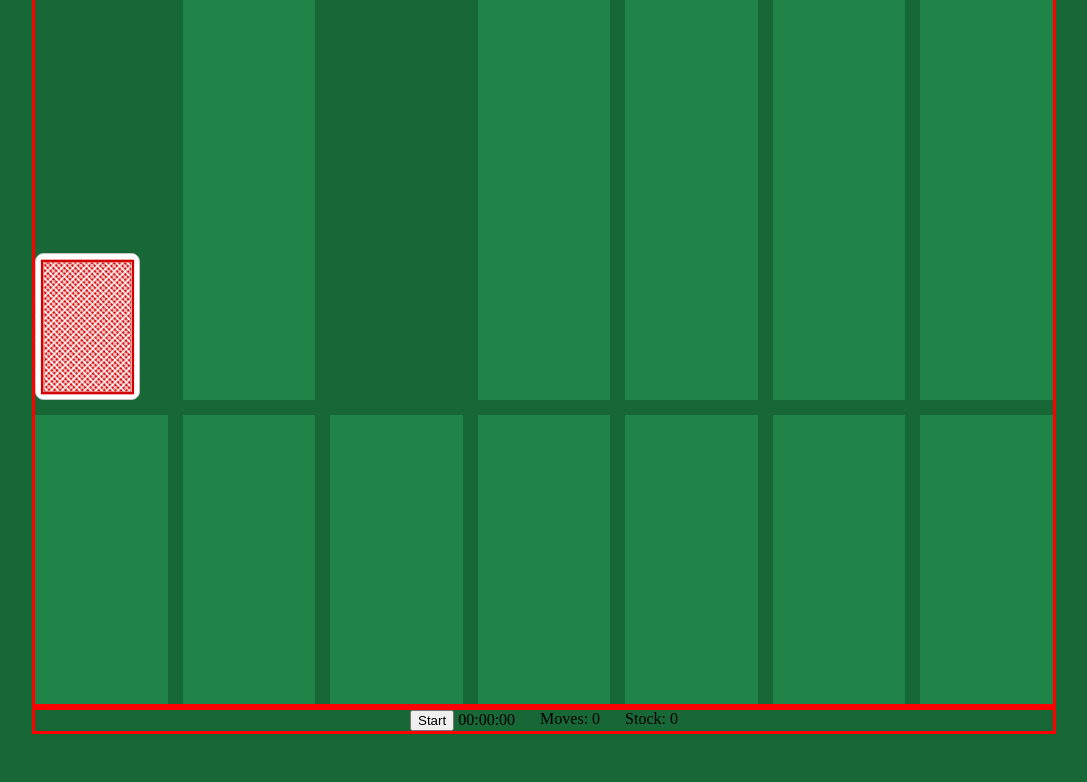
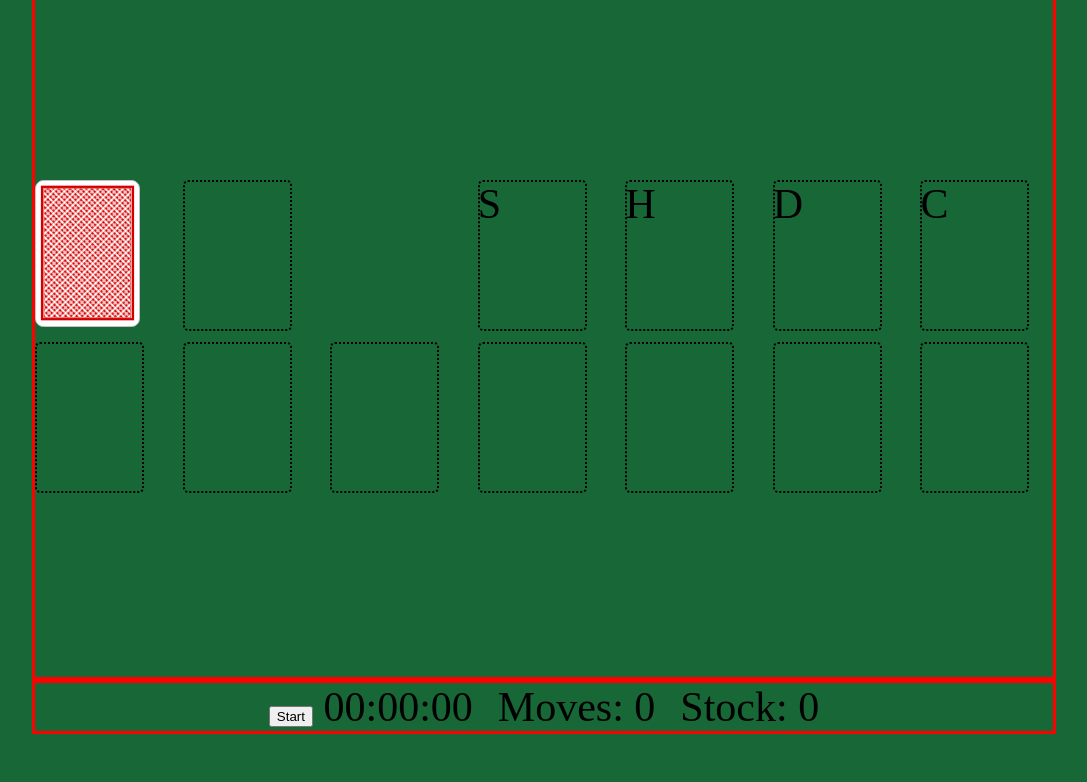
Before and after one commit to benorloff/minesweeper, a plain HTML site: page index.html in a window 1280 px wide. Shown: the part 114-896 px from the top of the page, without its empty margins (104-1191 px from the left). Drawn offline with Linux system fonts and the light colour scheme.

Commit message:
CSS styling work

```diff
--- a/css/style.css
+++ b/css/style.css
@@ -12,6 +12,7 @@ body {
     width: 80vw;
     padding: 5vh 10vw 5vh 10vw;
     background-color: var(--dark-green);
+    font-size: 42px;
     /* padding: auto 15% auto 15%; */
 }
 
@@ -64,9 +65,20 @@ body {
 .pile {
     display: block;
     position: relative;
-    background-color: var(--light-green) !important;
+    /* background-color: var(--light-green) !important; */
+    width: 2.5em;
+    height: 3.5em;
+}
+
+.pile::after {
+    content: '';
+    position: absolute;
+    top: 0;
+    left: 0;
     width: 100%;
     height: 100%;
+    border: 2px dotted black;
+    border-radius: 5px;
 }
 
 /* Assign grid area names and locations */
--- a/index.html
+++ b/index.html
@@ -24,10 +24,10 @@
     <div class="playArea" id="playArea">
         <div class="deck card xlarge back-red" id="deck"></div>
         <div class="discard pile" id="discard"></div>
-        <div class="aceZoneOne pile" id="aceZoneOne" data-location="aceZones">Spades</div>
-        <div class="aceZoneTwo pile" id="aceZoneTwo" data-location="aceZones">Hearts</div>
-        <div class="aceZoneThree pile" id="aceZoneThree" data-location="aceZones">Diamonds</div>
-        <div class="aceZoneFour pile" id="aceZoneFour" data-location="aceZones">Clubs</div>
+        <div class="aceZoneOne pile" id="aceZoneOne" data-location="aceZones">S</div>
+        <div class="aceZoneTwo pile" id="aceZoneTwo" data-location="aceZones">H</div>
+        <div class="aceZoneThree pile" id="aceZoneThree" data-location="aceZones">D</div>
+        <div class="aceZoneFour pile" id="aceZoneFour" data-location="aceZones">C</div>
         <div class="playStackOne pile" id="playStackOne" data-location="playStacks"></div>
         <div class="playStackTwo pile" id="playStackTwo" data-location="playStacks"></div>
         <div class="playStackThree pile" id="playStackThree" data-location="playStacks"></div>
```
